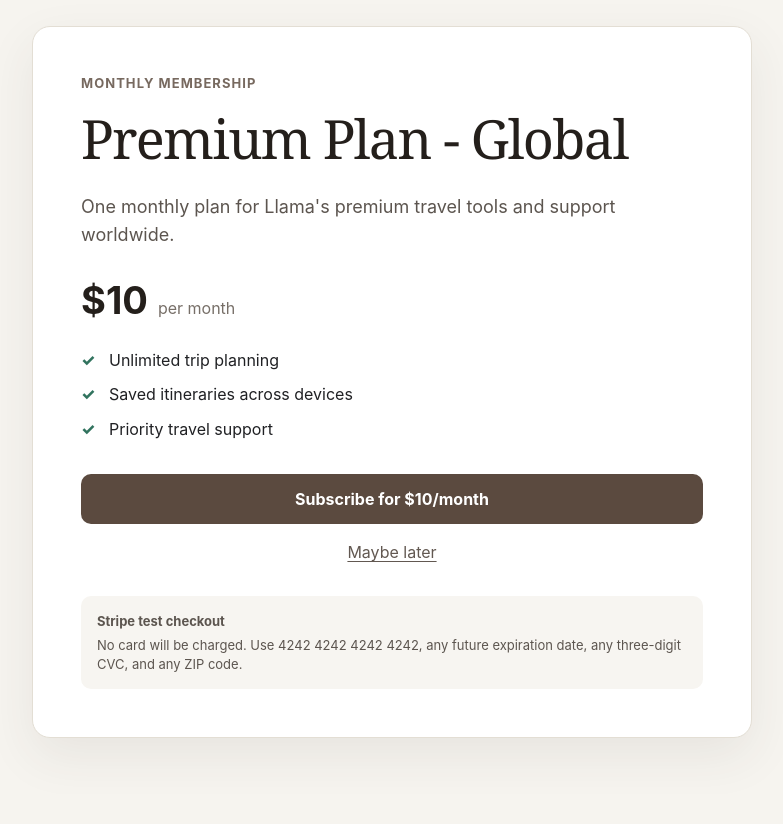
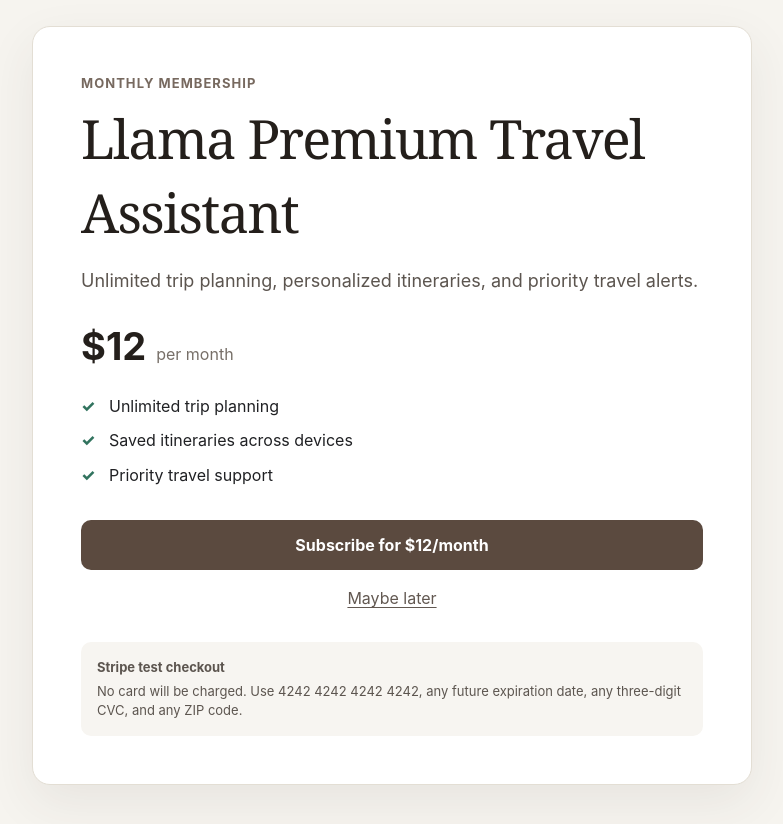
Before and after one commit to lyuan07/llama-premium-subscription, a website: page index.html in a window 1280 px wide. Shown: the part 90-914 px from the top of the page, without its empty margins (248-1031 px from the left). Before the commit the page ends 884 px from the top, so only its background shows below. Drawn offline with Linux system fonts and the light colour scheme.

Commit message:
Use the Llama travel subscription product

```diff
--- a/api/create-checkout-session.js
+++ b/api/create-checkout-session.js
@@ -1,4 +1,5 @@
 const Stripe = require('stripe');
+const CHECKOUT_PRICE_ID = 'price_1UDUmpBYgVWOtDQRsAkCGknh';
 
 module.exports = async function createCheckoutSession(req, res) {
   if (req.method !== 'POST') {
@@ -6,10 +7,9 @@ module.exports = async function createCheckoutSession(req, res) {
     return res.status(405).send('Method not allowed');
   }
 
-  if (!process.env.STRIPE_SECRET_KEY || !process.env.STRIPE_PRICE_ID) {
+  if (!process.env.STRIPE_SECRET_KEY) {
     console.error('Missing required Checkout configuration', {
       hasStripeSecretKey: Boolean(process.env.STRIPE_SECRET_KEY),
-      hasStripePriceId: Boolean(process.env.STRIPE_PRICE_ID),
     });
     return res.status(500).send('Checkout is temporarily unavailable.');
   }
@@ -23,7 +23,7 @@ module.exports = async function createCheckoutSession(req, res) {
       submit_type: 'subscribe',
       line_items: [
         {
-          price: process.env.STRIPE_PRICE_ID,
+          price: CHECKOUT_PRICE_ID,
           quantity: 1,
         },
       ],
--- a/index.html
+++ b/index.html
@@ -3,8 +3,8 @@
   <head>
     <meta charset="utf-8">
     <meta name="viewport" content="width=device-width, initial-scale=1">
-    <meta name="description" content="Subscribe to Llama's Premium Plan - Global.">
-    <title>Premium Plan - Global | Llama Inc.</title>
+    <meta name="description" content="Subscribe to the Llama Premium Travel Assistant.">
+    <title>Llama Premium Travel Assistant</title>
     <link rel="icon" href="./assets/llama-icon.png">
     <link rel="stylesheet" href="./styles.css">
   </head>
@@ -17,11 +17,11 @@
 
       <section class="subscription-card" aria-labelledby="plan-title">
         <p class="eyebrow">Monthly membership</p>
-        <h1 id="plan-title">Premium Plan - Global</h1>
-        <p class="intro">One monthly plan for Llama's premium travel tools and support worldwide.</p>
+        <h1 id="plan-title">Llama Premium Travel Assistant</h1>
+        <p class="intro">Unlimited trip planning, personalized itineraries, and priority travel alerts.</p>
 
-        <div class="price" aria-label="10 dollars per month">
-          <span class="price-amount">$10</span>
+        <div class="price" aria-label="12 dollars per month">
+          <span class="price-amount">$12</span>
           <span class="price-period">per month</span>
         </div>
 
@@ -32,7 +32,7 @@
         </ul>
 
         <form action="/api/create-checkout-session" method="post">
-          <button class="primary-button" type="submit">Subscribe for $10/month</button>
+          <button class="primary-button" type="submit">Subscribe for $12/month</button>
         </form>
         <a class="secondary-link" href="./cancel/">Maybe later</a>
 
```
Also changed, not shown: success/index.html (+2 -2 lines), README.md.
